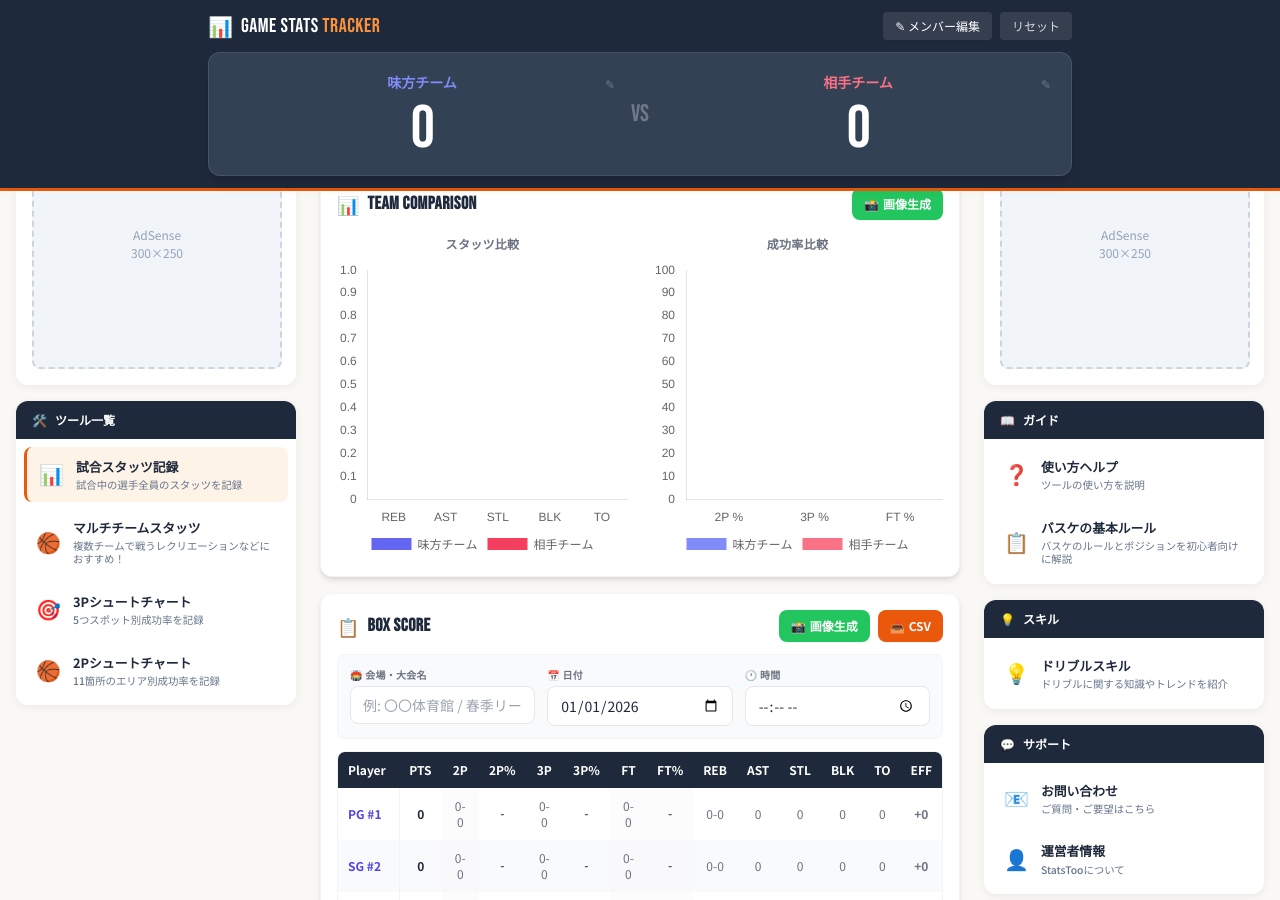
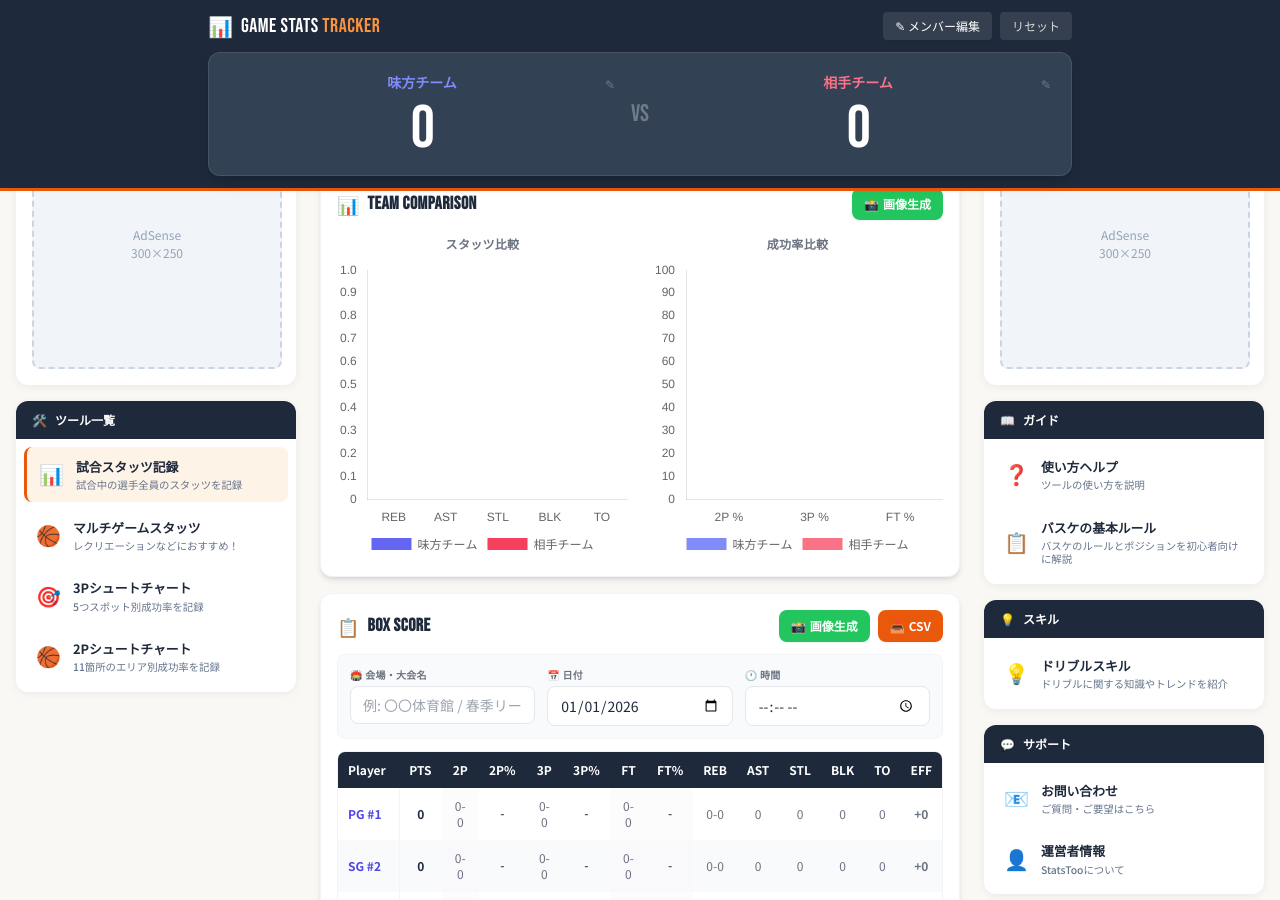
Before and after one commit to BSK-Ryo/statstoo, a Jekyll site: the page built from index.html, in a window 1280 px wide and 900 px high, scrolled down 437 px. Built offline with Jekyll 4.4.1, drawn with Linux system fonts in a browser that asks for light colours; nearby versions of some CDN libraries.

Commit message:
サイドバー調整

```diff
--- a/_includes/sidebar-left.html
+++ b/_includes/sidebar-left.html
@@ -24,8 +24,8 @@
                 <a href="/tools/mulch-team-stats/" class="sidebar-link{% if page.url contains 'multi-team-stats' %} active{% endif %}">
                     <span class="sidebar-link-icon">🏀</span>
                     <div class="sidebar-link-content">
-                        <div class="sidebar-link-title">マルチチームスタッツ</div>
-                        <div class="sidebar-link-desc">複数チームで戦うレクリエーションなどにおすすめ！</div>
+                        <div class="sidebar-link-title">マルチゲームスタッツ</div>
+                        <div class="sidebar-link-desc">レクリエーションなどにおすすめ！</div>
                     </div>
                 </a>
                 <a href="/tools/3point-shot-chart/" class="sidebar-link{% if page.url contains '3point-shot-chart' %} active{% endif %}">
```
